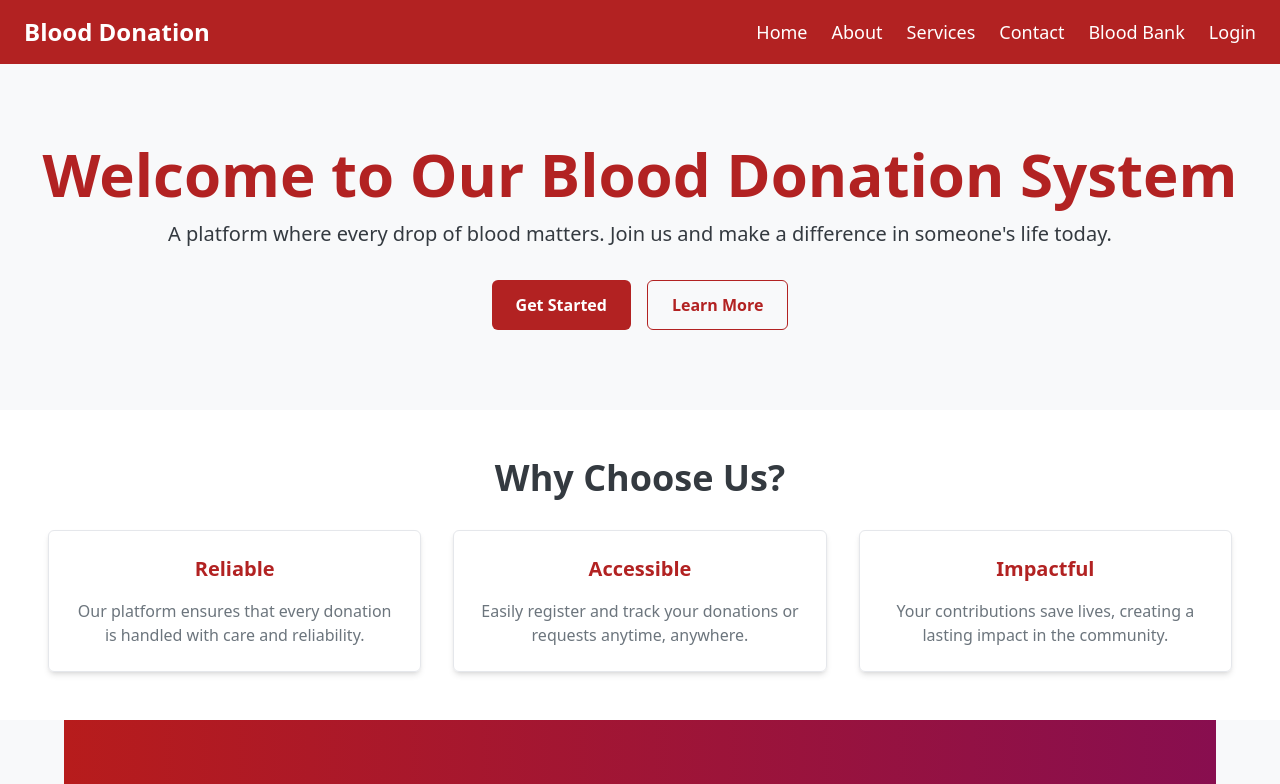
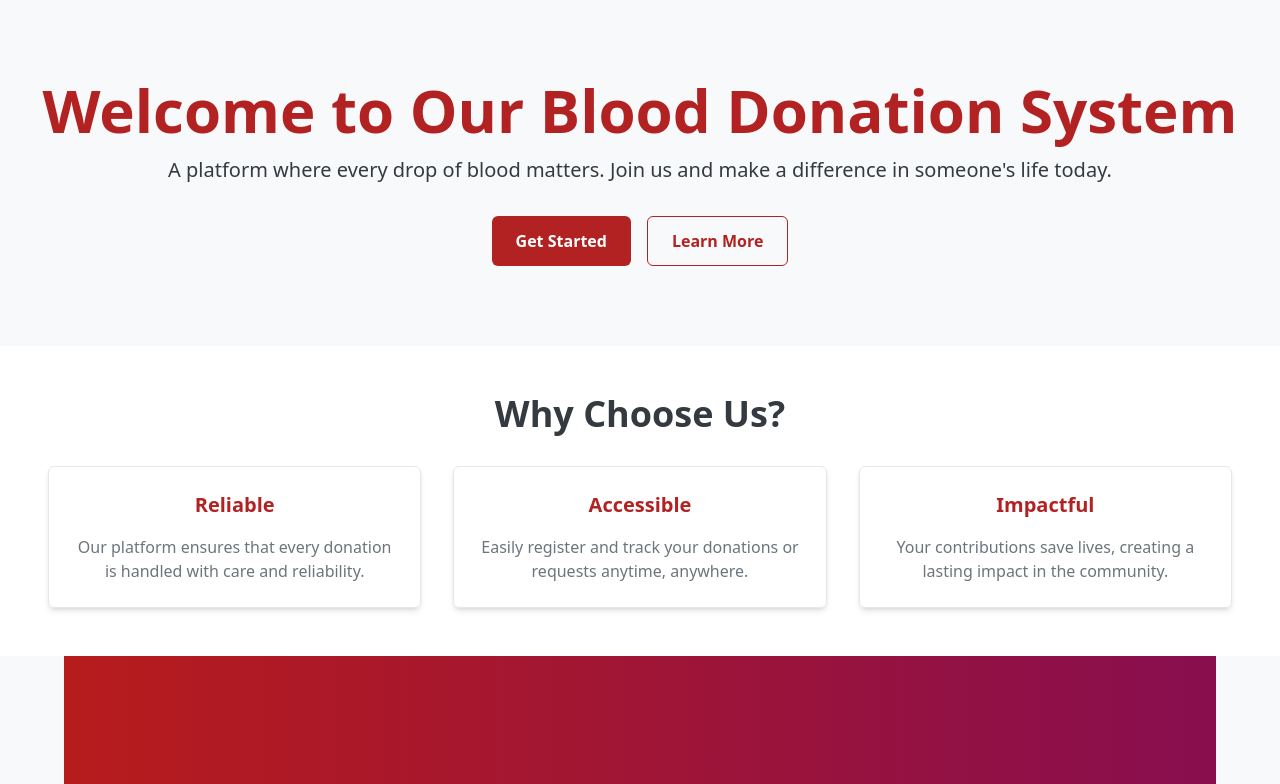
Before and after one commit to mupashirbare/Blood-donation-management, a React (Vite) app in the folder frontend/: page / in a window 1280 px wide. Shown: the top 784 px of the page. Built offline with nearby package versions, Linux system fonts and the light colour scheme.

Commit message:
i was apdated the app.js.

```diff
--- a/frontend/src/App.jsx
+++ b/frontend/src/App.jsx
@@ -2,7 +2,6 @@ import React from "react";
 import { BrowserRouter as Router, Routes, Route } from "react-router-dom";
 import Home from "./pages/Home";
 import Register from "./pages/Register";
-import Navbar from "./components/Navbar";
 import ContactPage from "./pages/ContactPage";
 import AboutUs from "./pages/AboutUs";
 import ServicesPage from "./pages/ServicesPage";
@@ -20,7 +19,7 @@ import Reports from "./components/Reports";
 const App = () => {
   return (
     <Router>
-      <Navbar />
+
       <Routes>
         {/* Public Routes */}
         <Route path="/" element={<Home />} />
--- a/frontend/src/pages/Home.jsx
+++ b/frontend/src/pages/Home.jsx
@@ -1,9 +1,12 @@
 import React from "react";
 import Footer from "../components/Footer";
 import ServicesPage from "./ServicesPage";
+import Navbar from "../components/Navbar";
 
 const Home = () => {
   return (
+    <Navbar/>,
+
     <div className="min-h-screen bg-[#F8F9FA] flex flex-col items-center">
       {/* Hero Section */}
       <div className="w-full max-w-screen-xl px-6 py-12 md:py-20 text-center">
```
